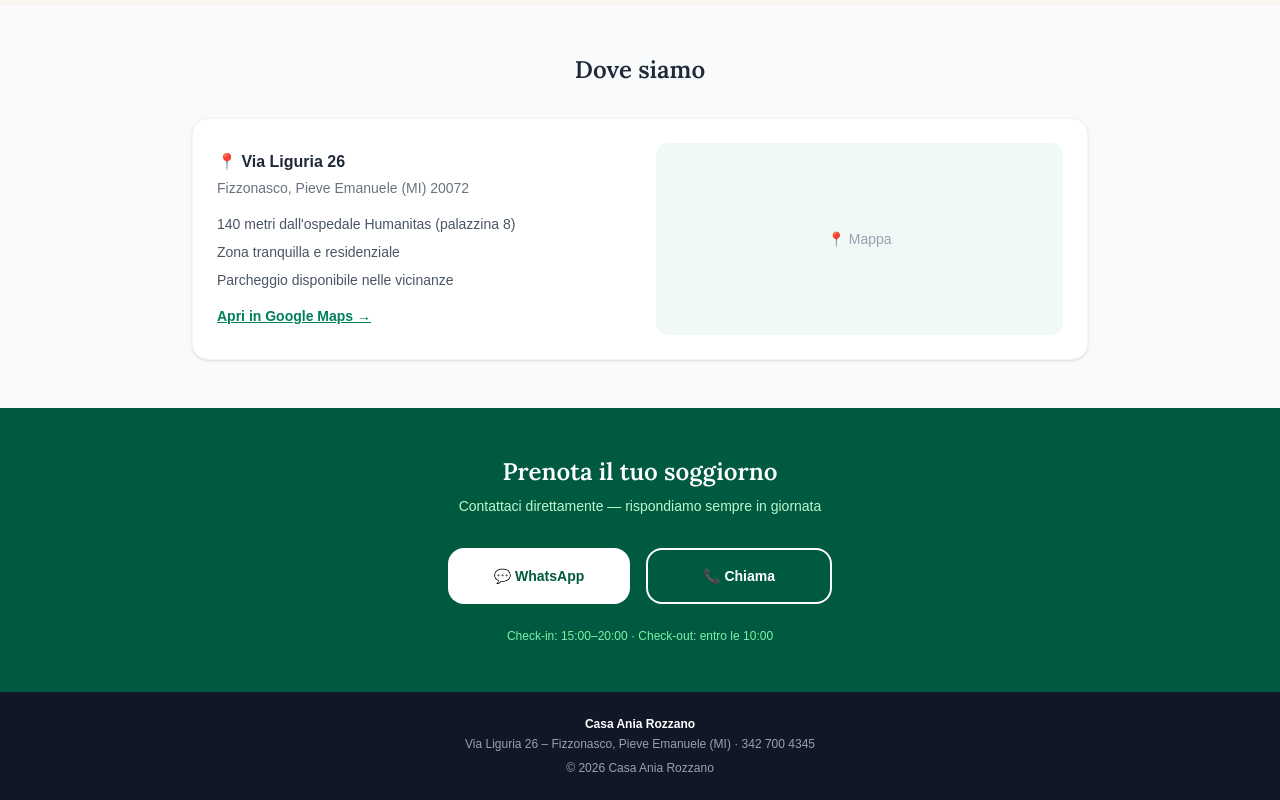
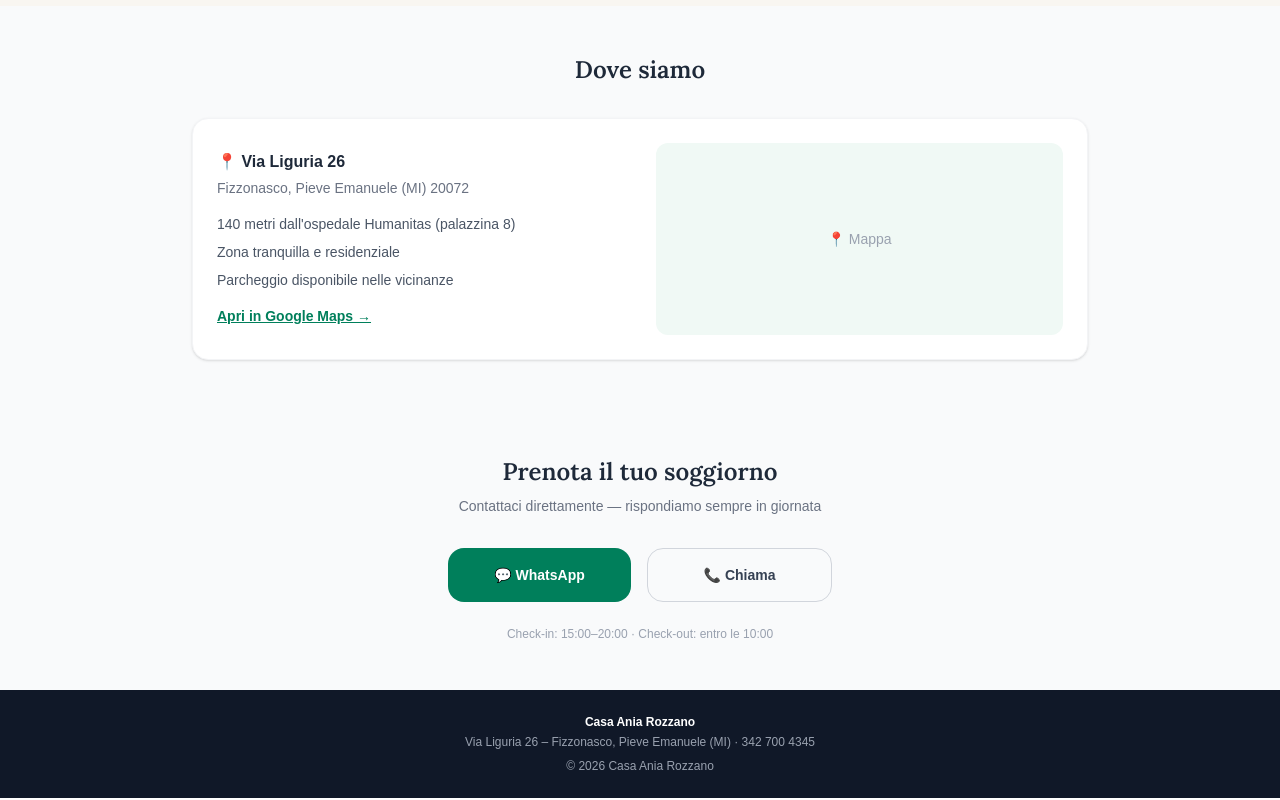
Before and after one commit to CasaAnia/sito-casaania, a Next.js app: page / in a window 1280 px wide. Shown: the part 1796-2596 px from the top of the page. Built offline with nearby package versions, Linux system fonts and the light colour scheme.

Commit message:
Sezione prenota: sfondo grigio chiaro invece del verde pieno

```diff
--- a/app/page.tsx
+++ b/app/page.tsx
@@ -165,21 +165,21 @@ export default function Home() {
       </section>
 
       {/* CONTATTI / PRENOTAZIONE */}
-      <section className="py-12 px-4 bg-green-800 text-white">
+      <section className="py-12 px-4 bg-gray-50">
         <div className="max-w-4xl mx-auto text-center">
-          <h2 style={loraStyle} className="text-2xl font-semibold mb-2">Prenota il tuo soggiorno</h2>
-          <p className="text-green-200 text-sm mb-8">Contattaci direttamente — rispondiamo sempre in giornata</p>
+          <h2 style={loraStyle} className="text-2xl font-semibold mb-2 text-gray-800">Prenota il tuo soggiorno</h2>
+          <p className="text-gray-500 text-sm mb-8">Contattaci direttamente — rispondiamo sempre in giornata</p>
           <div className="flex flex-col sm:flex-row gap-4 justify-center max-w-sm mx-auto">
             <a href={WA_LINK} target="_blank" rel="noopener noreferrer"
-              className="flex-1 bg-white text-green-800 font-bold py-4 rounded-2xl text-sm flex items-center justify-center gap-2">
+              className="flex-1 bg-green-700 text-white font-bold py-4 rounded-2xl text-sm flex items-center justify-center gap-2">
               💬 WhatsApp
             </a>
             <a href={TEL_LINK}
-              className="flex-1 border-2 border-white text-white font-bold py-4 rounded-2xl text-sm flex items-center justify-center gap-2">
+              className="flex-1 border border-gray-300 text-gray-700 font-bold py-4 rounded-2xl text-sm flex items-center justify-center gap-2">
               📞 Chiama
             </a>
           </div>
-          <p className="text-green-300 text-xs mt-6">Check-in: 15:00–20:00 · Check-out: entro le 10:00</p>
+          <p className="text-gray-400 text-xs mt-6">Check-in: 15:00–20:00 · Check-out: entro le 10:00</p>
         </div>
       </section>
 
```
